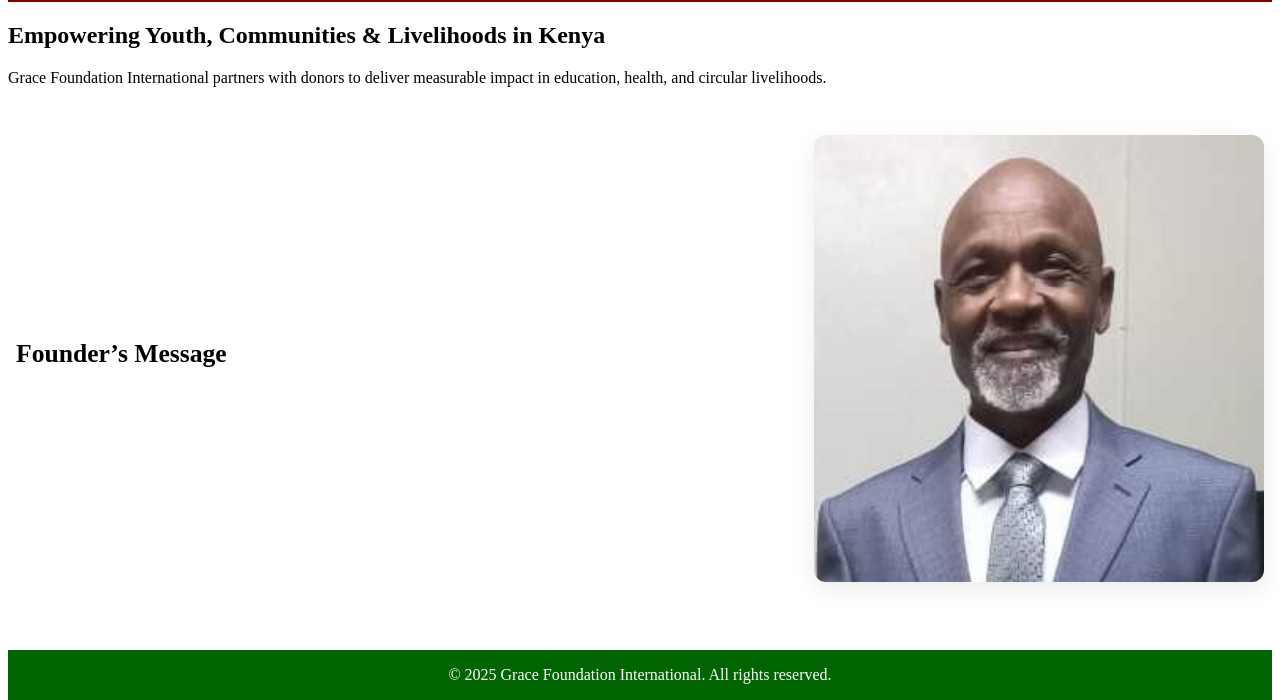
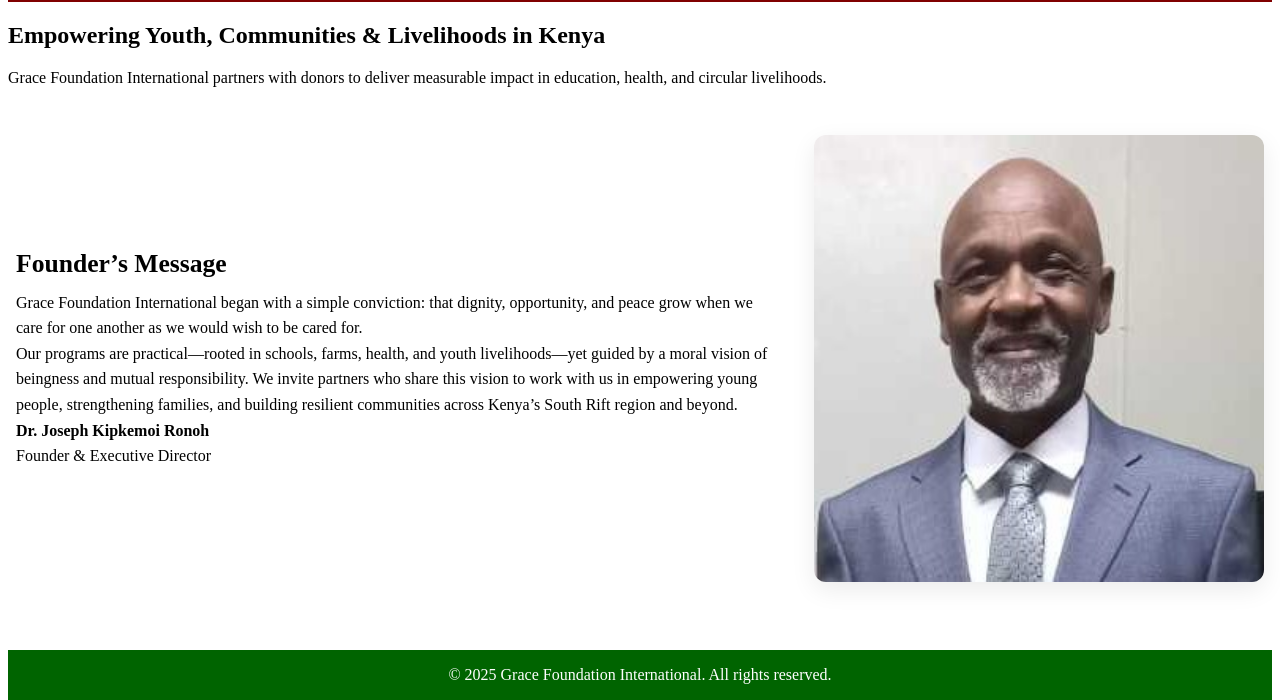
Before and after one commit to gfdtnintl2000/GFI-website, a plain HTML site: page index.html in a window 1280 px wide. Shown: the part 108-808 px from the top of the page. Drawn offline with Linux system fonts and the light colour scheme; files whose address does not match are found by name.

Commit message:
Update index.html

```diff
--- a/index.html
+++ b/index.html
@@ -50,7 +50,9 @@
     <div class="founder-grid">
       <div class="founder-copy">
         <h2>Founder’s Message</h2>
-        <p><!-- Your existing founder text goes here --></p>
+        <p>Grace Foundation International began with a simple conviction: that dignity, opportunity, and peace grow when we care for one another as we would wish to be cared for.</p>
+        <p>Our programs are practical—rooted in schools, farms, health, and youth livelihoods—yet guided by a moral vision of beingness and mutual responsibility. We invite partners who share this vision to work with us in empowering young people, strengthening families, and building resilient communities across Kenya’s South Rift region and beyond.</p>
+        <p><strong>Dr. Joseph Kipkemoi Ronoh</strong><br>Founder &amp; Executive Director</p>
       </div>
 
       <figure class="founder-photo">
```
